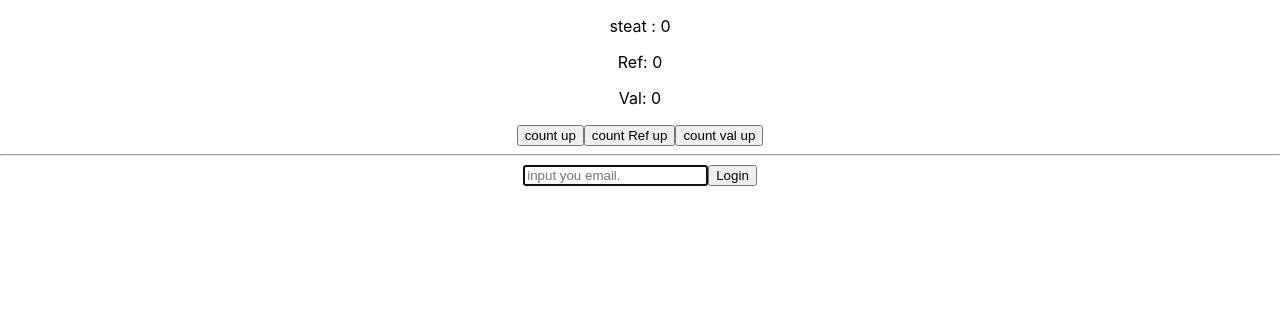
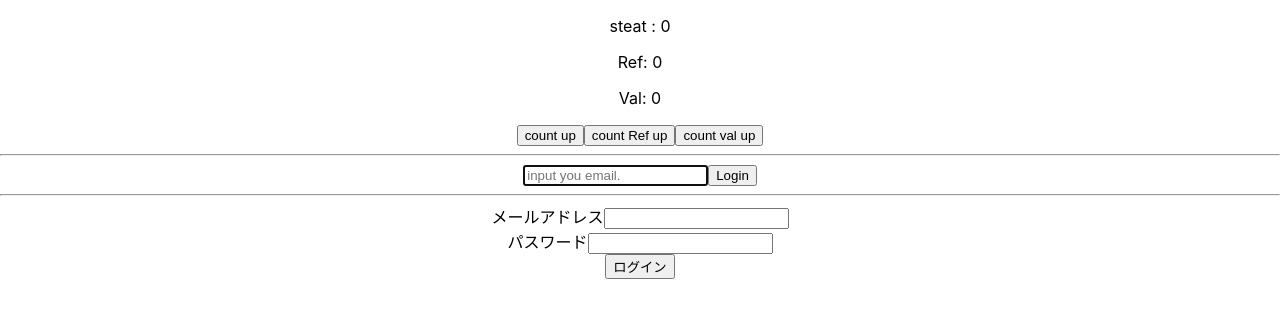
Before and after one commit to jini-labs-2/react-practice, a React (Create React App) app: page / in a window 1280 px wide. Shown: the top 318 px of the page. Built offline with nearby package versions, Linux system fonts and the light colour scheme.

Commit message:
login form (useRef)

```diff
--- a/src/App.js
+++ b/src/App.js
@@ -1,6 +1,7 @@
 import { useRef, useState } from 'react';
 import './App.css';
 import LoginComponent from './LoginComponent';
+import FormComponent from './FormComponent';
 
 function App() {
   // count値の変化でレンダーリングされる。
@@ -34,6 +35,8 @@ function App() {
       <br/>
       <hr/>
       <LoginComponent />
+      <hr/>
+      <FormComponent />
     </div>
   );
 }
--- /dev/null
+++ b/src/FormComponent.jsx
@@ -0,0 +1,34 @@
+import React, { useState, useRef } from 'react'
+
+export default function FormComponent() {
+  // const [email, setEmail] = useState("");
+  const emailRef = useRef();
+  // const [password, setPassword] = useState("");
+  const passwordRef = useRef();
+
+  const handleSubmit = (e) => {
+    e.preventDefault();
+    //console.log({ email, password })
+    console.log(emailRef.current.value, passwordRef.current.value);
+
+  }
+  return (
+    <div>
+      <form onSubmit={handleSubmit}>
+        <div>
+          <label htmlFor="email">メールアドレス</label>
+          {/* <input id='email' type='email' onChange={(e) => setEmail(e.target.value)}/> */}
+          <input ref={emailRef} id ='email' type='email' />
+        </div>
+        <div>
+          <label htmlFor="password">パスワード</label>
+          <input ref={passwordRef} id='password' type='password' />
+        </div>
+        <div>
+          <button type='submit'>ログイン</button>
+        </div>
+      </form>
+
+    </div>
+  )
+}
```
